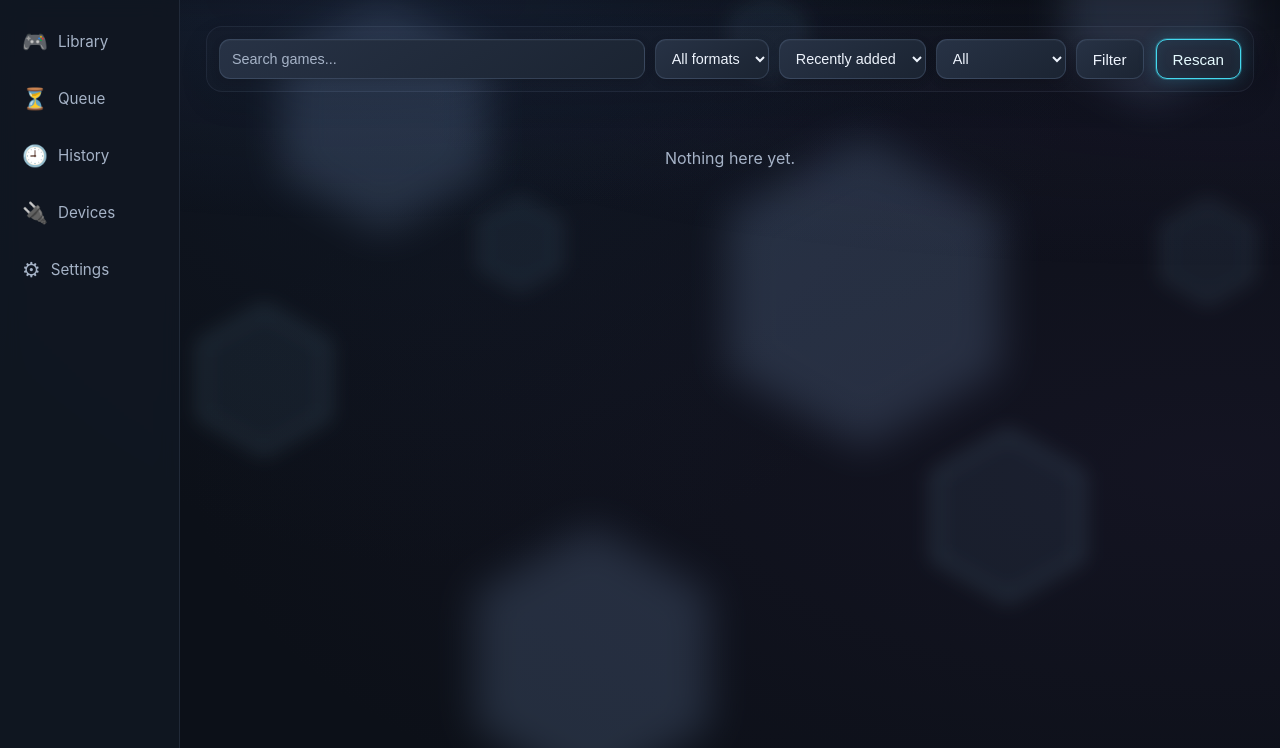
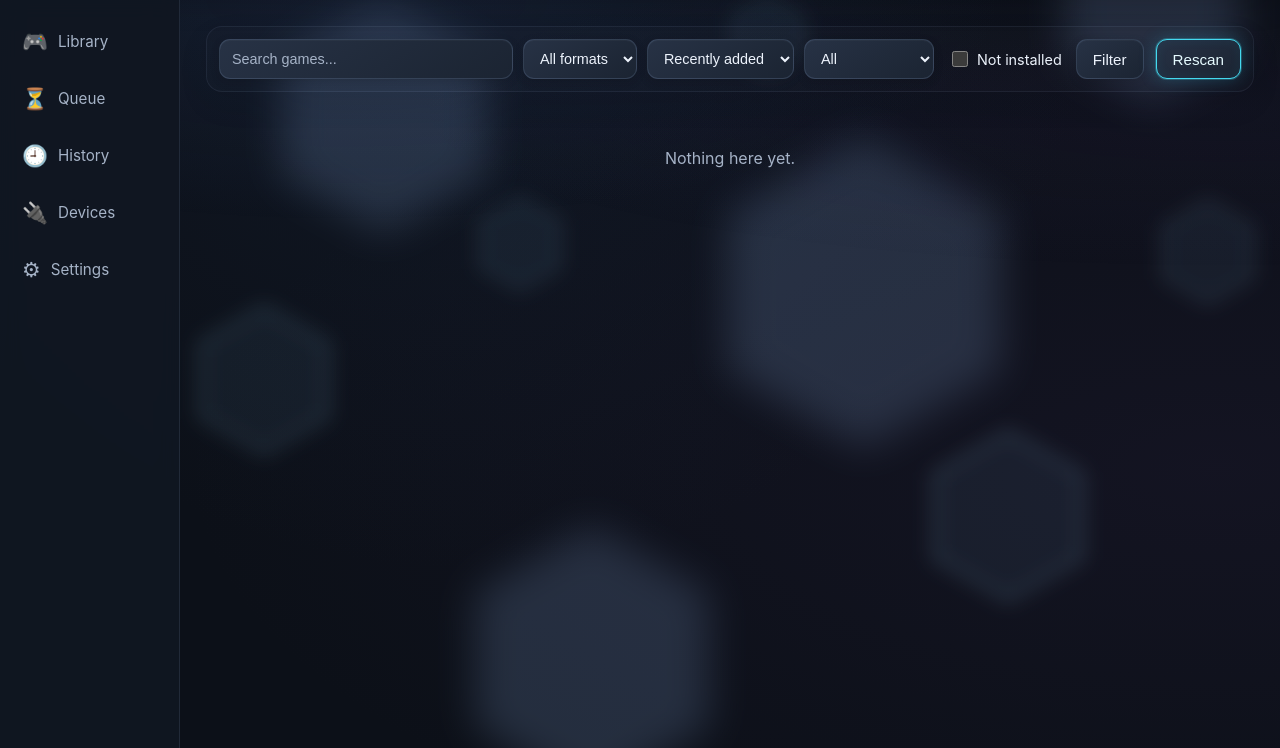
Before and after one commit to Steklorez/Switch-agent, a FastAPI app: template switchagent/web/templates/library.html in a window 1280 px wide. Shown: the part 52-800 px from the top of the page. Run offline with FastAPI, Linux system fonts and the light colour scheme; the template is opened without the code that fills it, so the values that code supplies are empty; some libraries are stand-ins or nearby versions.

Commit message:
feat: "Not installed" checkbox filter on the Library page
An independent, additive checkbox next to the existing group filter
(All/Base Games/With updates/.../Duplicates) rather than one more
mutually-exclusive option in it -- "Not installed" + "With DLC" narrows
to the intersection of both, never a choice between them.

Keyed off SwitchAgent's own copy record (a family's base job status in
DONE/DONE_UNVERIFIED), deliberately never DBI's confirmed_on_device
signal -- that one only refreshes when the user manually reopens DBI
on-console, so it can't answer "what do I still need to install" (it
would keep claiming something not-yet-installed long after this app
successfully copied it). A base-less family (update/DLC present, no
base package) correctly reads as "not installed" too, since there is by
definition no base job to ever be DONE.

services.py: new `not_installed` param on list_library_view(), and a
family-level `installed` field computed once in _finish_family() (same
place confirmed_on_device already is) so the filter and any future
caller share one definition. Also cleaned up group_filter's docstring,
stale since the earlier activity-filter removal.

```diff
--- a/switchagent/web/app.py
+++ b/switchagent/web/app.py
@@ -253,14 +253,17 @@ def create_app(ctx: WebContext) -> FastAPI:
     def page_library(
         request: Request, search: Optional[str] = None, kind: str = "games",
         format: Optional[str] = None, sort: str = "date_added",
-        filter: str = "all",
+        filter: str = "all", not_installed: bool = False,
         conn=Depends(get_conn), ctx: WebContext = Depends(get_ctx),
     ):
         # W3-003: `filter` is an additive query param -- omitting it
-        # reproduces the exact pre-W3-003 view.
+        # reproduces the exact pre-W3-003 view. `not_installed` is a
+        # second, independent additive param (a checkbox, not one more
+        # mutually-exclusive `filter` option) -- see list_library_view's
+        # own docstring for why it's never confirmed_on_device-based.
         view = services.list_library_view(
             conn, kind=kind, search=search, format_filter=format, sort=sort,
-            group_filter=filter,
+            group_filter=filter, not_installed=not_installed,
             installed_on_device_base_ids=ctx.get_known_installed_title_ids(),
         )
         devices = services.list_devices(conn, ctx)
@@ -274,7 +277,7 @@ def create_app(ctx: WebContext) -> FastAPI:
             "view": view, "devices": devices, "search": search or "",
             "show_installed_games_hint": show_installed_games_hint,
             "kind": kind, "format_filter": format or "", "sort": sort,
-            "group_filter": filter,
+            "group_filter": filter, "not_installed": not_installed,
             "active_page": "library",
             "library_onboarding": _library_onboarding_message(conn),
         })
--- a/switchagent/web/services.py
+++ b/switchagent/web/services.py
@@ -430,7 +430,7 @@ def _search_haystack(entry: dict) -> str:
 def list_library_view(
     conn, *, kind: str = "games", search: Optional[str] = None,
     format_filter: Optional[str] = None, sort: str = "date_added", reverse: bool = True,
-    group_filter: str = "all",
+    group_filter: str = "all", not_installed: bool = False,
     installed_on_device_base_ids: Optional[set[str]] = None,
 ) -> dict:
     """The Library page's primary read: groups GAME_PACKAGE entries by
@@ -453,8 +453,15 @@ def list_library_view(
     which is what the Library page's grouped card view actually renders):
 
       group_filter -- one of _GROUP_FILTER_PREDICATES: All / Base Games /
-        Updates / DLC / Mods / Duplicates / Errors-Needs Review / Has
-        unverified activity / Has failed activity.
+        Updates / DLC / Mods / Duplicates.
+
+      not_installed -- an independent, additive checkbox (combines with
+        group_filter rather than being one more mutually-exclusive option
+        in it): keeps only families whose base has never been
+        successfully copied by SwitchAgent (see _finish_family's
+        "installed" field -- job-status-based, deliberately NOT
+        confirmed_on_device, which is too stale to answer "what do I
+        still need to install").
 
     Sorting for kind="games" is family-level (see _FAMILY_SORT_KEYS);
     the flat kinds keep the per-entry _SORT_KEYS they always used. `search`
@@ -569,6 +576,8 @@ def list_library_view(
     # W3-003: the family-level filters.
     predicate = _GROUP_FILTER_PREDICATES.get(group_filter, _GROUP_FILTER_PREDICATES["all"])
     games = [g for g in games if predicate(g)]
+    if not_installed:
+        games = [g for g in games if not g["installed"]]
 
     family_key_fn = _FAMILY_SORT_KEYS.get(sort, _FAMILY_SORT_KEYS["date_added"])
     games.sort(key=family_key_fn, reverse=reverse)
@@ -597,6 +606,16 @@ def _finish_family(game: dict) -> dict:
     # every variant costs nothing and never depends on which one happens to
     # be present in this family.
     game["confirmed_on_device"] = any(e["confirmed_on_device"] for e in entries)
+    # "Not installed" filter's signal: SwitchAgent's OWN record of a
+    # successful copy (base status INSTALLED/INSTALLED_UNVERIFIED -- see
+    # _JOB_STATUS_TO_DISPLAY), never confirmed_on_device above. DBI's own
+    # installed-games report only refreshes when the user manually reopens
+    # DBI on-console (confirmed directly against real hardware -- a title
+    # installed 20+ minutes earlier, console connected the whole time,
+    # still wasn't in DBI's list), so it's useless for "what do I still
+    # need to install" -- it would keep claiming everything not-yet-
+    # installed long after this app successfully copied it.
+    game["installed"] = game["base"] is not None and game["base"]["status"] in ("INSTALLED", "INSTALLED_UNVERIFIED")
     return game
 
 
--- a/switchagent/web/static/style.css
+++ b/switchagent/web/static/style.css
@@ -111,6 +111,11 @@ a { color: var(--accent); text-decoration: none; }
   background: var(--surface-2); color: var(--text); font-size: 0.9rem; min-height: 40px;
 }
 .search-box { flex: 1; min-width: 140px; }
+.filter-checkbox {
+  display: flex; align-items: center; gap: 6px; min-height: 40px;
+  padding: 0 4px; font-size: 0.9rem; color: var(--text); white-space: nowrap;
+}
+.filter-checkbox input { width: 16px; height: 16px; accent-color: var(--accent); }
 .scan-status { color: var(--text-dim); font-size: 0.85rem; margin-bottom: 12px; }
 
 /* -- card grid --------------------------------------------------------- */
--- a/switchagent/web/templates/library.html
+++ b/switchagent/web/templates/library.html
@@ -95,6 +95,19 @@
       <option value="{{ key }}" {{ "selected" if group_filter == key }}>{{ label }}</option>
       {% endfor %}
     </select>
+    {# Independent of `filter` above -- an additive checkbox, not one more
+       mutually-exclusive option, so "not yet installed" can combine with
+       e.g. "With DLC" instead of forcing a choice between them. Keyed off
+       SwitchAgent's own copy record (services.list_library_view's
+       `not_installed`), never DBI's confirmed-on-device signal -- see
+       that function's own docstring for why (DBI's report only refreshes
+       when the user manually reopens it on-console, so it can't answer
+       "what do I still need to install"). #}
+    <label class="filter-checkbox">
+      <input type="checkbox" name="not_installed" value="1" onchange="this.form.submit()"
+             {{ "checked" if not_installed }}>
+      Not installed
+    </label>
     <button type="submit" class="btn btn-secondary">Filter</button>
   </form>
   <button id="rescan-btn" class="btn btn-secondary rescan-trigger" data-scan-url="/api/scan" data-status-url="/api/scan/status">
```
Also changed, not shown: tests/test_library_filters.py (+77 -0 lines).
